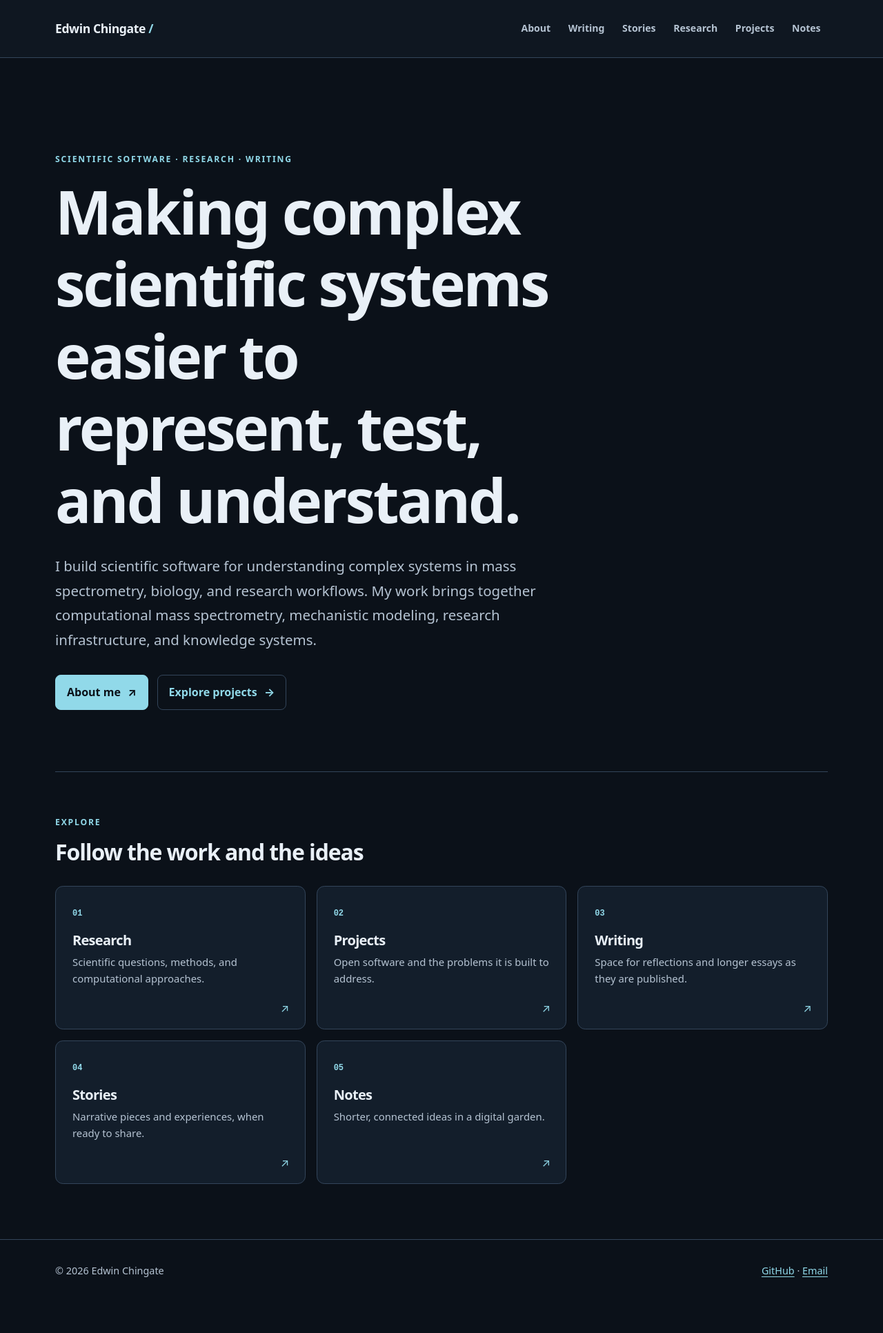
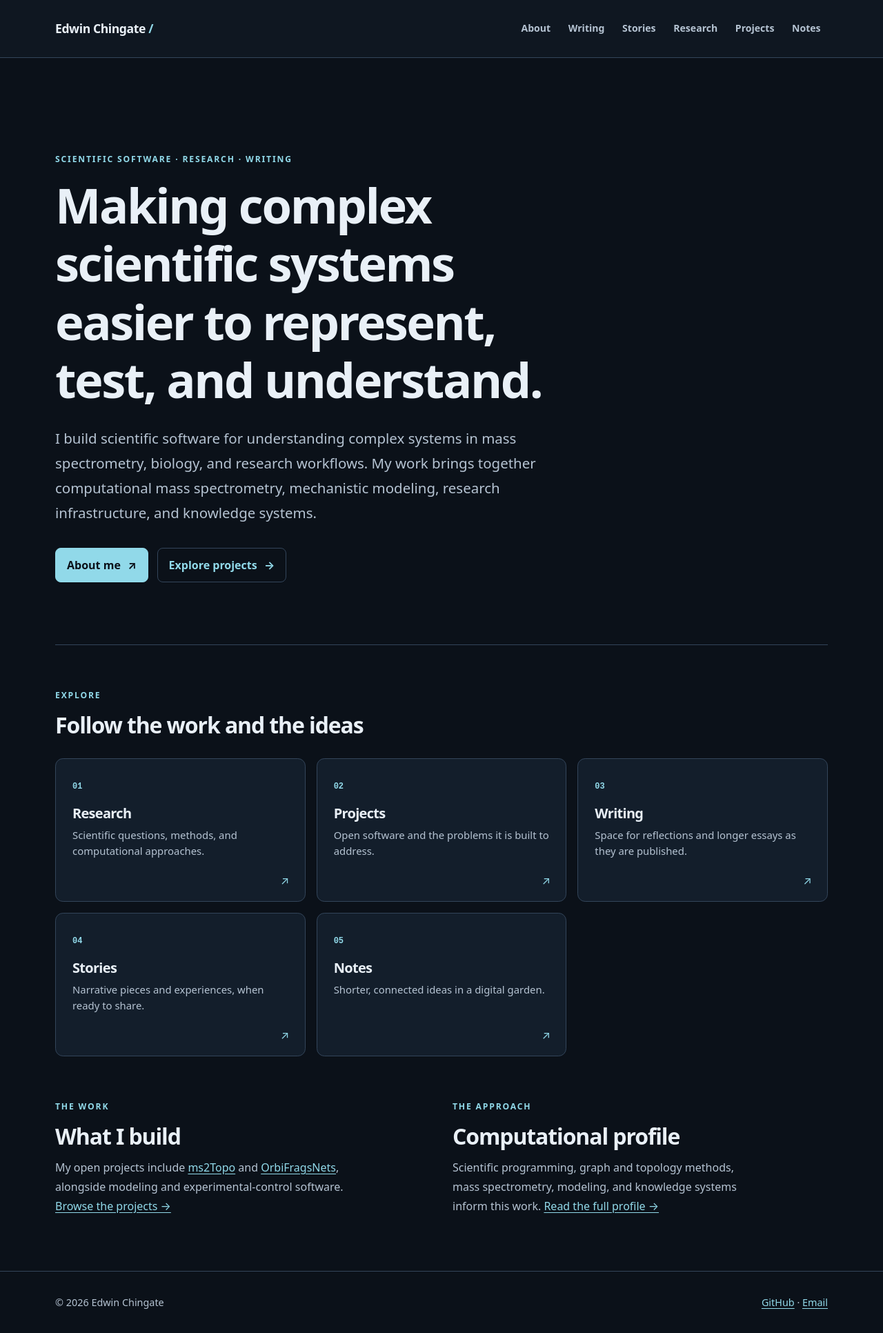
Before and after one commit to EdwinChingate/EdwinChingate, a Jekyll site: the page built from index.md, in a window 1280 px wide. Shown: the whole page at 69% size. Built offline with Jekyll 4.4.1, drawn with Linux system fonts in a browser that asks for light colours; before the commit the page ends 1886 px from its top, so only the background shows below that.

Commit message:
Keep legacy section anchors and tighten homepage

```diff
--- a/_layouts/home.html
+++ b/_layouts/home.html
@@ -4,7 +4,7 @@ layout: default
 <div class="home">
   <section class="hero">
     <p class="eyebrow">Scientific software · research · writing</p>
-    <h1>Making complex scientific systems easier to represent, test, and understand.</h1>
+    <h1 id="hi-im-edwin-chingate">Making complex scientific systems easier to represent, test, and understand.</h1>
     <div class="hero-copy prose">{{ content }}</div>
     <div class="hero-actions">
       <a class="button button--primary" href="{{ '/about/' | relative_url }}">About me <span aria-hidden="true">↗</span></a>
@@ -22,4 +22,17 @@ layout: default
       <a class="section-card" href="{{ '/notes/' | relative_url }}"><span class="section-card__number">05</span><h3>Notes</h3><p>Shorter, connected ideas in a digital garden.</p><span class="section-card__arrow" aria-hidden="true">↗</span></a>
     </div>
   </section>
+
+  <section class="profile-paths" aria-label="Profile overview">
+    <div>
+      <p class="eyebrow">The work</p>
+      <h2 id="what-i-build">What I build</h2>
+      <p>My open projects include <a href="https://github.com/EdwinChingate/ms2Topo">ms2Topo</a> and <a href="https://github.com/EdwinChingate/OrbiFragsNets">OrbiFragsNets</a>, alongside modeling and experimental-control software. <a href="{{ '/projects/' | relative_url }}">Browse the projects →</a></p>
+    </div>
+    <div>
+      <p class="eyebrow">The approach</p>
+      <h2 id="computational-profile">Computational profile</h2>
+      <p>Scientific programming, graph and topology methods, mass spectrometry, modeling, and knowledge systems inform this work. <a href="{{ '/about/' | relative_url }}#computational-profile">Read the full profile →</a></p>
+    </div>
+  </section>
 </div>
--- a/assets/css/site.css
+++ b/assets/css/site.css
@@ -87,7 +87,7 @@ h3 { font-size: 1.25rem; }
 .prose hr { border: 0; border-top: 1px solid var(--border); margin-block: 2.5rem; }
 
 .hero { padding-block: clamp(2rem, 7vw, 6rem) clamp(3.5rem, 7vw, 6rem); border-bottom: 1px solid var(--border); }
-.hero h1 { max-width: 15ch; margin: 0 0 1.6rem; font-size: clamp(2.7rem, 6.8vw, 5.7rem); }
+.hero h1 { max-width: 19ch; margin: 0 0 1.6rem; font-size: clamp(2.7rem, 5.5vw, 4.6rem); }
 .hero-copy { max-width: 65ch; color: var(--muted); font-size: clamp(1.05rem, 2vw, 1.28rem); }
 .hero-copy p { margin-bottom: 0; }
 .hero-actions { display: flex; flex-wrap: wrap; gap: .8rem; margin-top: 2rem; }
@@ -104,6 +104,9 @@ h3 { font-size: 1.25rem; }
 .section-card h3 { margin: 1rem 0 .5rem; }
 .section-card p { margin: 0; color: var(--muted); font-size: .93rem; line-height: 1.6; }
 .section-card__arrow { position: absolute; right: 1.4rem; bottom: 1rem; color: var(--accent); }
+.profile-paths { display: grid; grid-template-columns: repeat(2, minmax(0, 1fr)); gap: 2rem; padding-top: 4rem; }
+.profile-paths h2 { margin: 0 0 .7rem; }
+.profile-paths p:not(.eyebrow) { max-width: 48ch; margin: 0; color: var(--muted); }
 
 .project-grid { display: grid; grid-template-columns: repeat(2, minmax(0, 1fr)); gap: 1rem; margin: 2rem 0 3rem; }
 .project-card, .entry-card { padding: 1.25rem 1.5rem; border: 1px solid var(--border); border-radius: .6rem; background: var(--surface); }
@@ -129,7 +132,7 @@ h3 { font-size: 1.25rem; }
   .site-main { padding-block: 2rem 3.5rem; }
   .hero { padding-top: 1.5rem; }
   .hero h1 { font-size: clamp(2.4rem, 11vw, 3.5rem); }
-  .section-grid, .project-grid { grid-template-columns: 1fr; }
+  .section-grid, .project-grid, .profile-paths { grid-template-columns: 1fr; }
   .section-card { min-height: 10rem; }
   .page-heading { margin-bottom: 2rem; }
 }
```
